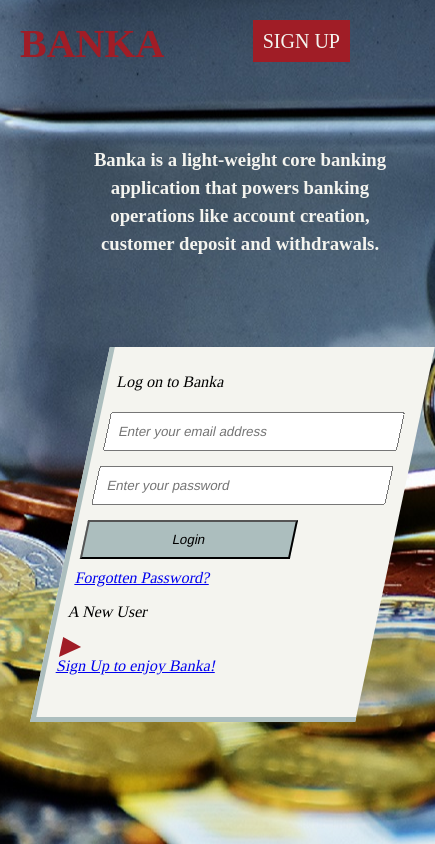
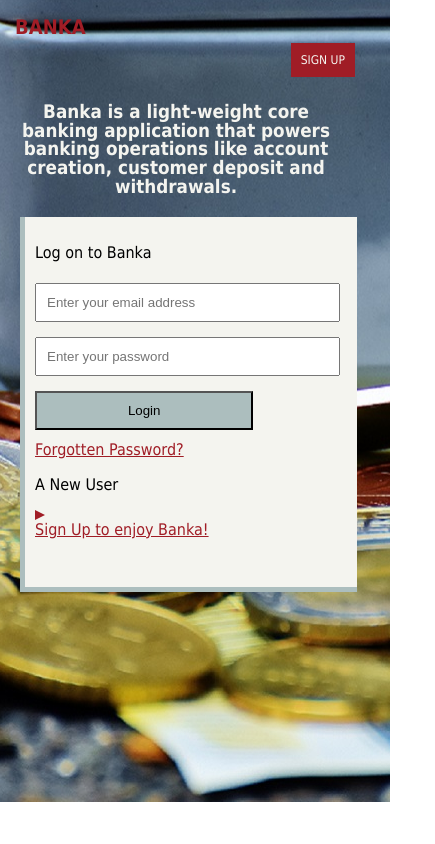
Before and after one commit to Hadeneekeh/Banka, a plain HTML site: page UI/index.html in a window 390 px wide. Shown: the whole page, 435 px wide, since content can reach past the window. Drawn offline with Linux system fonts and the light colour scheme.

Commit message:
[feature #164701815] have user Sign-In page responsive

```diff
--- a/UI/index.html
+++ b/UI/index.html
@@ -19,8 +19,10 @@
             </ul>
         </nav>
     </header>
-    <section id="landing">
-        <!-- <div class=""> -->
+    <main>
+        <section id="landing">
+        <!-- User Log On Form -->
+
             <div id="intro">
                 <h3>Banka is a light-weight core banking application that powers banking operations like account
                     creation, customer deposit and withdrawals.</h3>
@@ -37,12 +39,17 @@
                     <br>
                     <a href="reset-password.html">Forgotten Password?</a>
                 </form>
+
+        <!-- Sign Up Link for New Users -->
+
                 <p>A New User</p>
                 <div class="right-triangle"></div>
                 <a href="sign-up.html">Sign Up to enjoy Banka!</a>
             </div>
+        </section>
+    </main>
 
-        <!-- </div> -->
-    </section>
+    <!-- <footer>Copyright &copy; Banka 2019</footer> -->
+
 </body>
 </html>
--- a/UI/style.css
+++ b/UI/style.css
@@ -1,4 +1,5 @@
 body {
+    font-family: Tahoma;
     margin: 0;
     padding: 0;
     background-image: url(img3.jpg);
@@ -10,17 +11,19 @@ body {
 	width: 0;
 	height: 0;
 	border-top: 10px solid transparent;
-	border-left: 20px solid #a01d26;
+	border-left: 20px solid #acbebe;
 	border-bottom: 10px solid transparent;
 }
 header {
     color: #a01d26;
-    padding: 20px;
+    padding: 15px;
+    display: flex;
+    flex-direction: column;
 }
 header a {
     color: #f4f4ef;
     text-decoration: none;
-    font-size: 20px;
+    font-size: 18px;
     background: #a01d26;
     padding: 10px;
 }
@@ -28,10 +31,7 @@ header a:hover {
     color: #a01d26;
     background: #f4f4ef;
 }
-/* header button:hover {
-    color: #f4eade;
-    background: #edac72;
-} */
+
 header ul {
     margin: 0;
     padding: 0;
@@ -41,16 +41,20 @@ header li {
     padding: 0 20px 0 20px;
 }
 header #brand-name {
-    float: left;
+    align-self: flex-start;
 }
 header #brand-name h1 {
     margin: 0;
     font-size: 40px;
 }
 header nav {
-    float: right;
+    align-self: flex-end;
     margin-top: 10px;
 }
+/* #landing {
+    display: flex;
+    flex-direction: column;
+} */
 #form-container {
     width: 300px;
 	height: 350px;
@@ -89,3 +93,46 @@ h3 {
     text-align: center;
     margin-top: 60px;
 }
+a {
+    color: #a01d26;
+}
+footer {
+    text-align: center;
+    background: #a01d26;
+    color: #f4f4ef;
+}
+
+
+
+@media screen and (max-width: 760px) {
+    .right-triangle {
+        width: 0;
+        height: 0;
+        border-top: 5px solid transparent;
+        border-left: 10px solid #a01d26;
+        border-bottom: 5px solid transparent;
+    }
+    header a {
+        font-size: 12px;
+    }
+    header #brand-name h1 {
+        font-size: 20px;
+        font-weight: bold;
+    }
+    h3 {
+        line-height: 1.0em;
+    }
+    #form-container,
+    #intro {
+        float: none;
+        width: 80%;
+        transform: skew(360deg);
+        margin: 20px;
+
+    }
+    header nav {
+        align-self: flex-end;
+    }
+
+
+}
```
